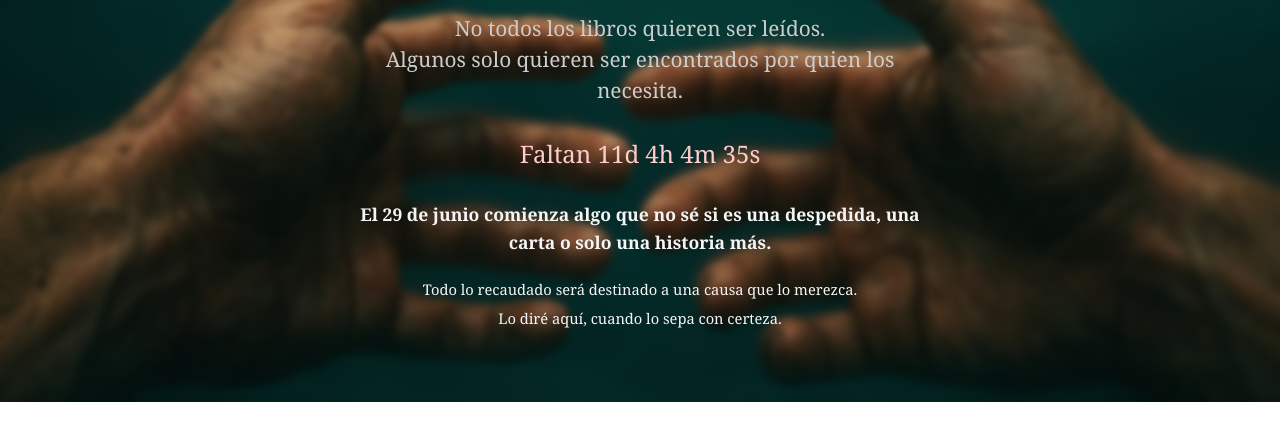
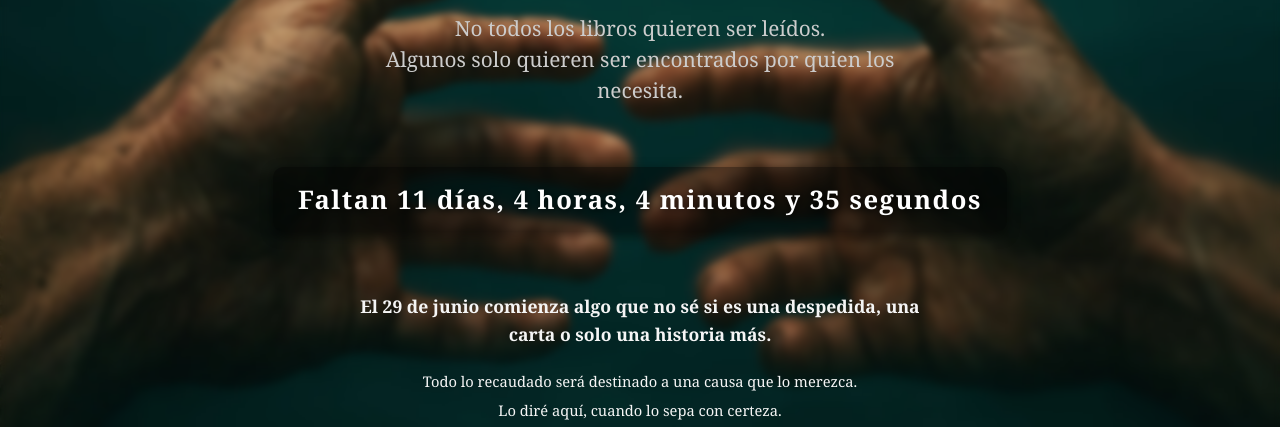
Before and after one commit to nicolastavano92/nicolastavano.org, a plain HTML site: page index.html in a window 1280 px wide. Shown: the part 475-902 px from the top of the page. Before the commit the page ends 877 px from the top, so only its background shows below. Drawn offline with Linux system fonts and the light colour scheme.

Commit message:
Update index.html

```diff
--- a/index.html
+++ b/index.html
@@ -42,10 +42,18 @@
     }
 
     .countdown {
-      margin: 30px 0;
-      font-size: 1.5em;
-      color: #ffcccb;
-    }
+  margin: 30px 0;
+  font-size: 1.6em;
+  font-weight: bold;
+  color: #ffffff;
+  letter-spacing: 1.5px;
+  padding: 15px 25px;
+  background: rgba(0, 0, 0, 0.4);
+  border-radius: 10px;
+  display: inline-block;
+  box-shadow: 0 4px 12px rgba(0, 0, 0, 0.5);
+  text-shadow: 1px 1px 6px rgba(0, 0, 0, 0.7);
+}
 
     .message {
       font-size: 1.1em;
@@ -86,7 +94,7 @@
       const hours = Math.floor((distance % (1000 * 60 * 60 * 24)) / (1000 * 60 * 60));
       const minutes = Math.floor((distance % (1000 * 60 * 60)) / (1000 * 60));
       const seconds = Math.floor((distance % (1000 * 60)) / 1000);
-      countdownElement.innerHTML = `Faltan ${days}d ${hours}h ${minutes}m ${seconds}s`;
+      countdownElement.innerHTML = `Faltan ${days} días, ${hours} horas, ${minutes} minutos y ${seconds} segundos`;
     }, 1000);
   </script>
 
```
